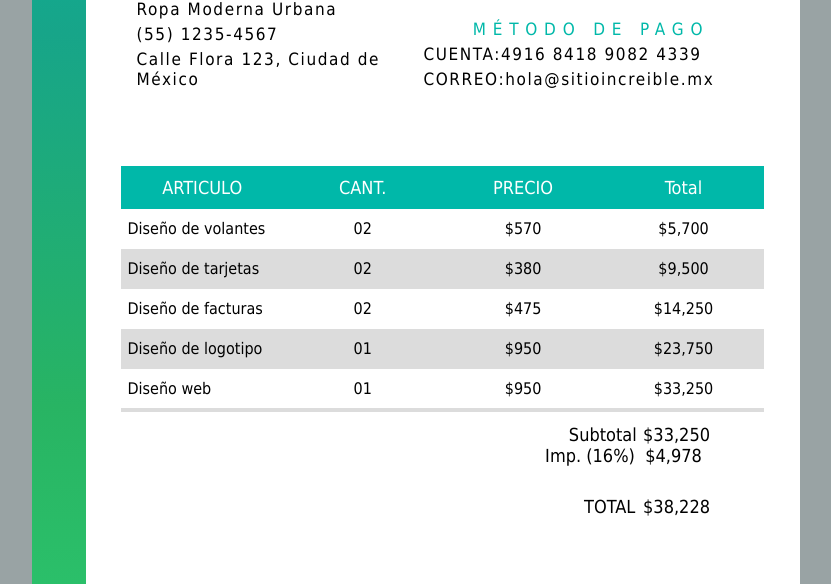
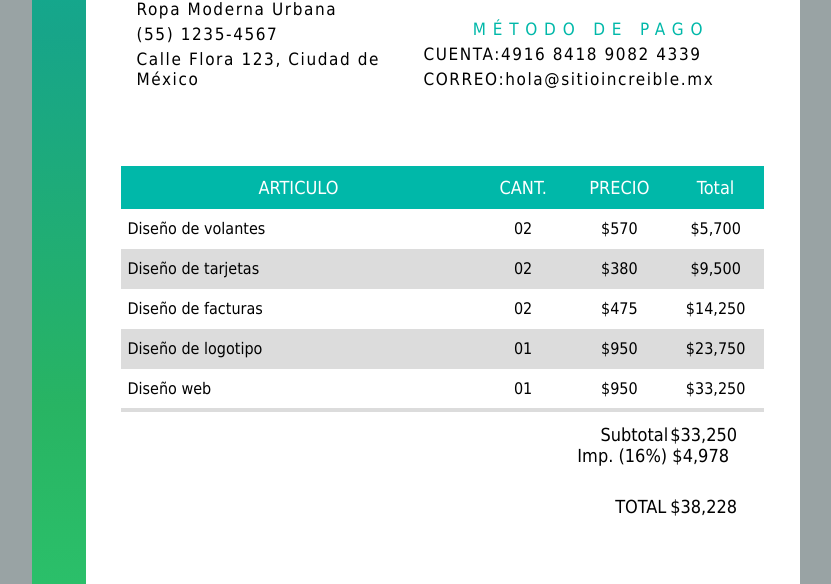
Before and after one commit to DavidMayorgaS08/Factura, a plain HTML site: page index.html in a window 1280 px wide. Shown: the part 341-925 px from the top of the page, without its empty margins (224-1055 px from the left). Drawn offline with Linux system fonts and the light colour scheme.

Commit message:
colgroup

```diff
--- a/index.html
+++ b/index.html
@@ -54,6 +54,12 @@
                 </div>
                 <div class="cont_tabla">
                     <table class="tg">
+                        <colgroup>
+                            <col style="width: 55%">
+                            <col style="width: 15%">
+                            <col style="width: 15%">
+                            <col style="width: 15%">
+                        </colgroup>
                         <thead>
                             <tr>
                                 <th class="tg-2vg1">ARTICULO</th>
--- a/style.css
+++ b/style.css
@@ -154,6 +154,7 @@ section {
     justify-content: center;
 }
 
+
 .tg {
     border-collapse: collapse;
     border-spacing: 0;
@@ -243,10 +244,10 @@ section {
 }
 
 .subtotal{
-    width: 40%;
+    width: 35%;
     display: flex;
     justify-content: space-between;
-    padding-right: 8%;
+    padding-right: 4%;
     margin-top: 12px;
 }
 
@@ -255,10 +256,10 @@ section {
 }
 
 .imp{
-    width: 40%;
+    width: 35%;
     display: flex;
     justify-content: space-between;
-    padding-right: 9.2%;
+    padding-right: 5.2%;
 }
 
 .text_imp{
@@ -266,11 +267,11 @@ section {
 }
 
 .total{
-    width: 40%;
+    width: 35%;
     display: flex;
     justify-content: space-between;
     margin-top: 30px;
-    padding-right: 8%;
+    padding-right: 4%;
 }
 
 .text_total{
```
